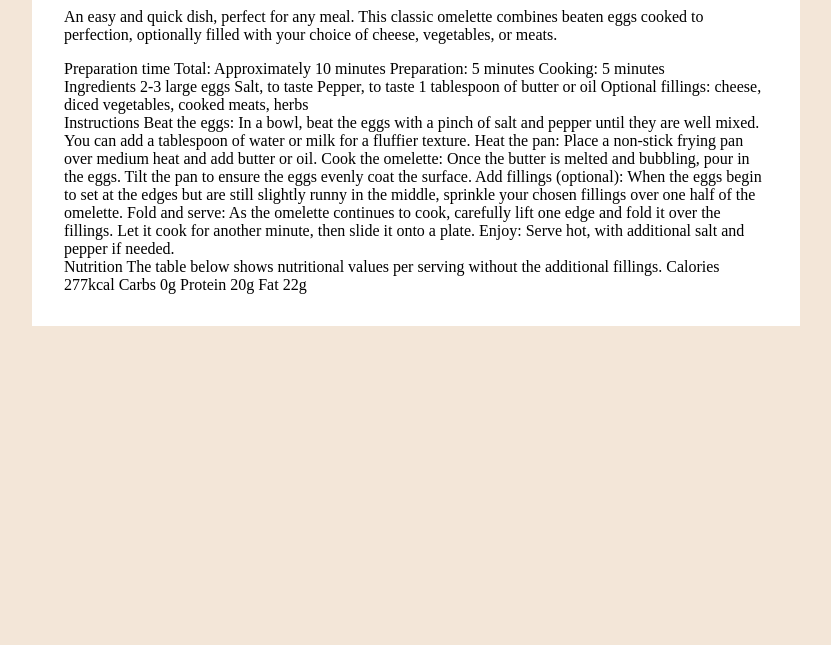
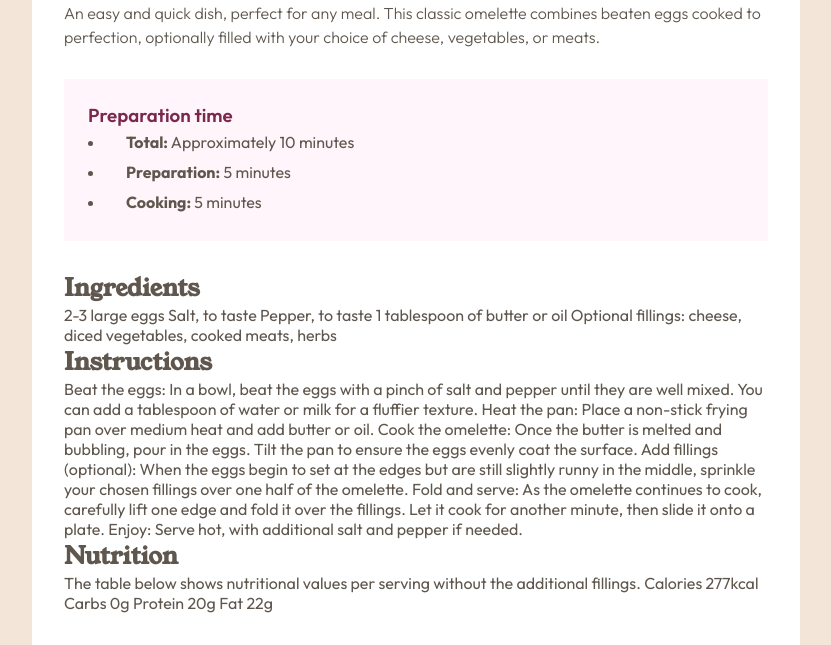
Before and after one commit to caioalvesp/recipe-page, a plain HTML site: page index.html in a window 1280 px wide. Shown: the part 446-1091 px from the top of the page, without its empty margins (224-1055 px from the left). Before the commit the page ends 800 px from the top, so only its background shows below. Drawn offline with Linux system fonts and the light colour scheme.

Commit message:
estilizacao das duas primeiras secoes

```diff
--- a/assets/css/style.css
+++ b/assets/css/style.css
@@ -7,6 +7,15 @@
   --light-grey: hsl(30, 18%, 87%);
   --wenge-brown: hsl(30, 10%, 34%);
   --dark-charcoal: hsl(24, 5%, 18%);
+  --serif-font: 'Young Serif', serif;
+  --sans-serif-font: 'Outfit', sans-serif;
+}
+
+* {
+  padding: 0;
+  margin: 0;
+  border: 0;
+  box-sizing: border-box;
 }
 
 body {
@@ -17,10 +26,13 @@ body {
   flex-direction: column;
   padding: 0;
   margin: 0;
+  font-family: var(--sans-serif-font);
+  color: var(--wenge-brown);
+  font-weight: 400;
 }
 
 main {
-  max-width: 100%;
+  max-width: 100vw;
   background-color: var(--white);
 }
 
@@ -37,3 +49,41 @@ img {
     max-width: 60vw;
   }
 }
+
+h1,
+h2 {
+  font-family: var(--serif-font);
+}
+
+h1 {
+  color: var(--dark-charcoal);
+  font-size: 2.25rem;
+  font-weight: 400;
+  line-height: 36px;
+  margin-bottom: 24px;
+}
+
+.introduction p {
+  font-weight: 300;
+  line-height: 24px;
+}
+
+.preparation {
+  background-color: var(--rose-white);
+  padding: 24px;
+  margin: 30px 0;
+}
+
+.preparation h3 {
+  color: var(--dark-raspberry);
+  font-weight: 600;
+}
+
+.preparation ul {
+  list-style-position: inside;
+  line-height: 30px;
+}
+
+.preparation ul li span {
+  margin-left: 16px;
+}
--- a/index.html
+++ b/index.html
@@ -10,6 +10,9 @@
     <title>Frontend Mentor | Recipe page</title>
 
     <link rel="stylesheet" href="./assets/css/style.css" />
+    <link rel="preconnect" href="https://fonts.googleapis.com" />
+    <link rel="preconnect" href="https://fonts.gstatic.com" crossorigin />
+    <link href="https://fonts.googleapis.com/css2?family=Outfit:wght@100..900&family=Young+Serif&display=swap" rel="stylesheet" />
 
     <!-- Feel free to remove these styles or customise in your own stylesheet 👍 -->
     <style></style>
@@ -20,21 +23,43 @@
         <img src="./assets/images/image-omelette.jpeg" alt="" />
       </section>
       <article>
-        <h1>Simple Omelette Recipe</h1>
-        <p>An easy and quick dish, perfect for any meal. This classic omelette combines beaten eggs cooked to perfection, optionally filled with your choice of cheese, vegetables, or meats.</p>
+        <section class="introduction">
+          <h1>Simple Omelette Recipe</h1>
+          <p>An easy and quick dish, perfect for any meal. This classic omelette combines beaten eggs cooked to perfection, optionally filled with your choice of cheese, vegetables, or meats.</p>
+        </section>
 
-        <section>Preparation time Total: Approximately 10 minutes Preparation: 5 minutes Cooking: 5 minutes</section>
-
-        <section>Ingredients 2-3 large eggs Salt, to taste Pepper, to taste 1 tablespoon of butter or oil Optional fillings: cheese, diced vegetables, cooked meats, herbs</section>
+        <section class="preparation">
+          <h3>Preparation time</h3>
+          <ul>
+            <li>
+              <span><b>Total:</b> Approximately 10 minutes</span>
+            </li>
+            <li>
+              <span><b>Preparation:</b> 5 minutes</span>
+            </li>
+            <li>
+              <span><b>Cooking:</b> 5 minutes</span>
+            </li>
+          </ul>
+        </section>
 
         <section>
-          Instructions Beat the eggs: In a bowl, beat the eggs with a pinch of salt and pepper until they are well mixed. You can add a tablespoon of water or milk for a fluffier texture. Heat the pan: Place a non-stick frying pan over medium heat
-          and add butter or oil. Cook the omelette: Once the butter is melted and bubbling, pour in the eggs. Tilt the pan to ensure the eggs evenly coat the surface. Add fillings (optional): When the eggs begin to set at the edges but are still
-          slightly runny in the middle, sprinkle your chosen fillings over one half of the omelette. Fold and serve: As the omelette continues to cook, carefully lift one edge and fold it over the fillings. Let it cook for another minute, then slide
-          it onto a plate. Enjoy: Serve hot, with additional salt and pepper if needed.
+          <h2>Ingredients</h2>
+          2-3 large eggs Salt, to taste Pepper, to taste 1 tablespoon of butter or oil Optional fillings: cheese, diced vegetables, cooked meats, herbs
         </section>
 
-        <section>Nutrition The table below shows nutritional values per serving without the additional fillings. Calories 277kcal Carbs 0g Protein 20g Fat 22g</section>
+        <section>
+          <h2>Instructions</h2>
+          Beat the eggs: In a bowl, beat the eggs with a pinch of salt and pepper until they are well mixed. You can add a tablespoon of water or milk for a fluffier texture. Heat the pan: Place a non-stick frying pan over medium heat and add butter
+          or oil. Cook the omelette: Once the butter is melted and bubbling, pour in the eggs. Tilt the pan to ensure the eggs evenly coat the surface. Add fillings (optional): When the eggs begin to set at the edges but are still slightly runny in
+          the middle, sprinkle your chosen fillings over one half of the omelette. Fold and serve: As the omelette continues to cook, carefully lift one edge and fold it over the fillings. Let it cook for another minute, then slide it onto a plate.
+          Enjoy: Serve hot, with additional salt and pepper if needed.
+        </section>
+
+        <section>
+          <h2>Nutrition</h2>
+          The table below shows nutritional values per serving without the additional fillings. Calories 277kcal Carbs 0g Protein 20g Fat 22g
+        </section>
       </article>
     </main>
   </body>
```
